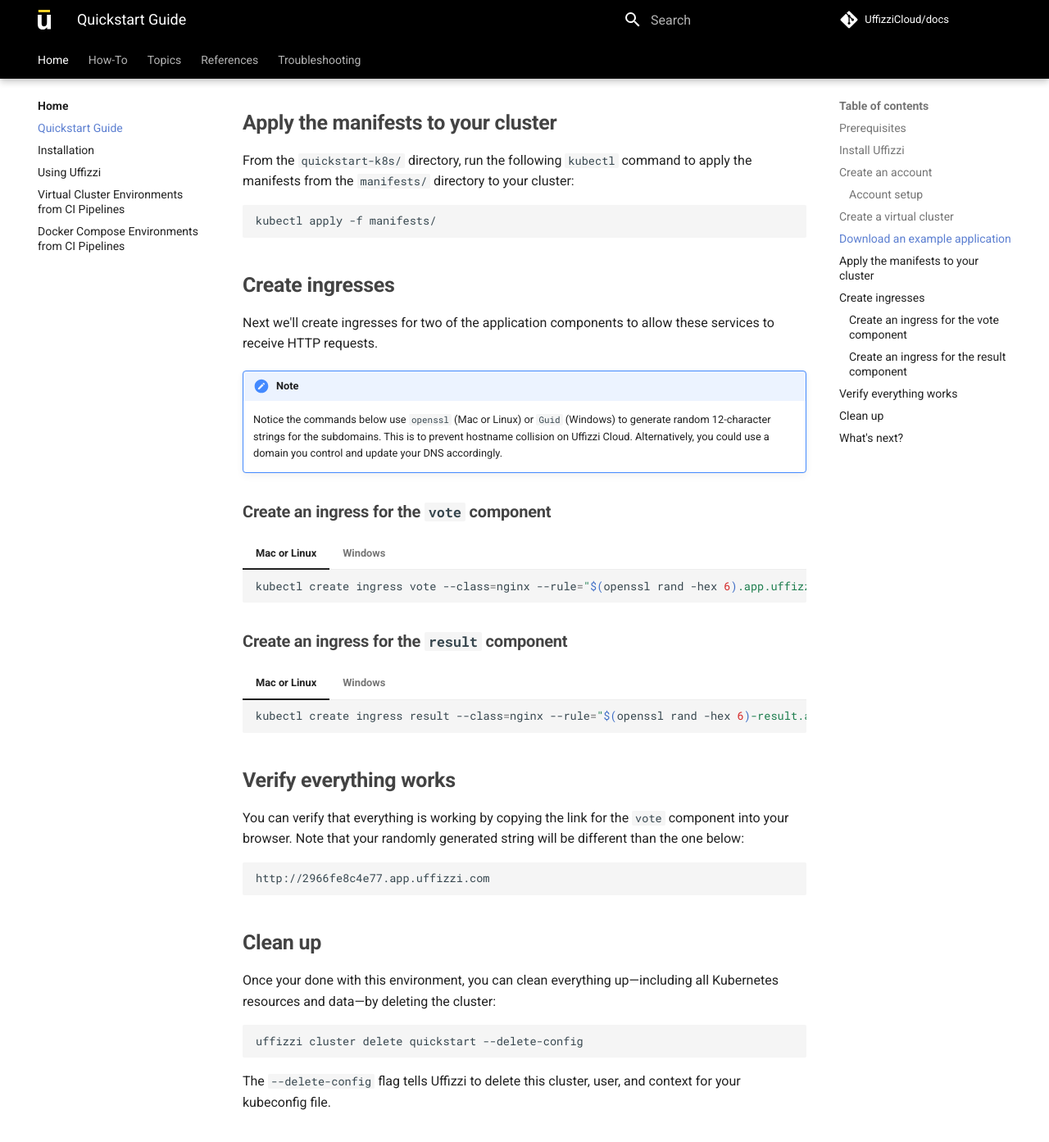
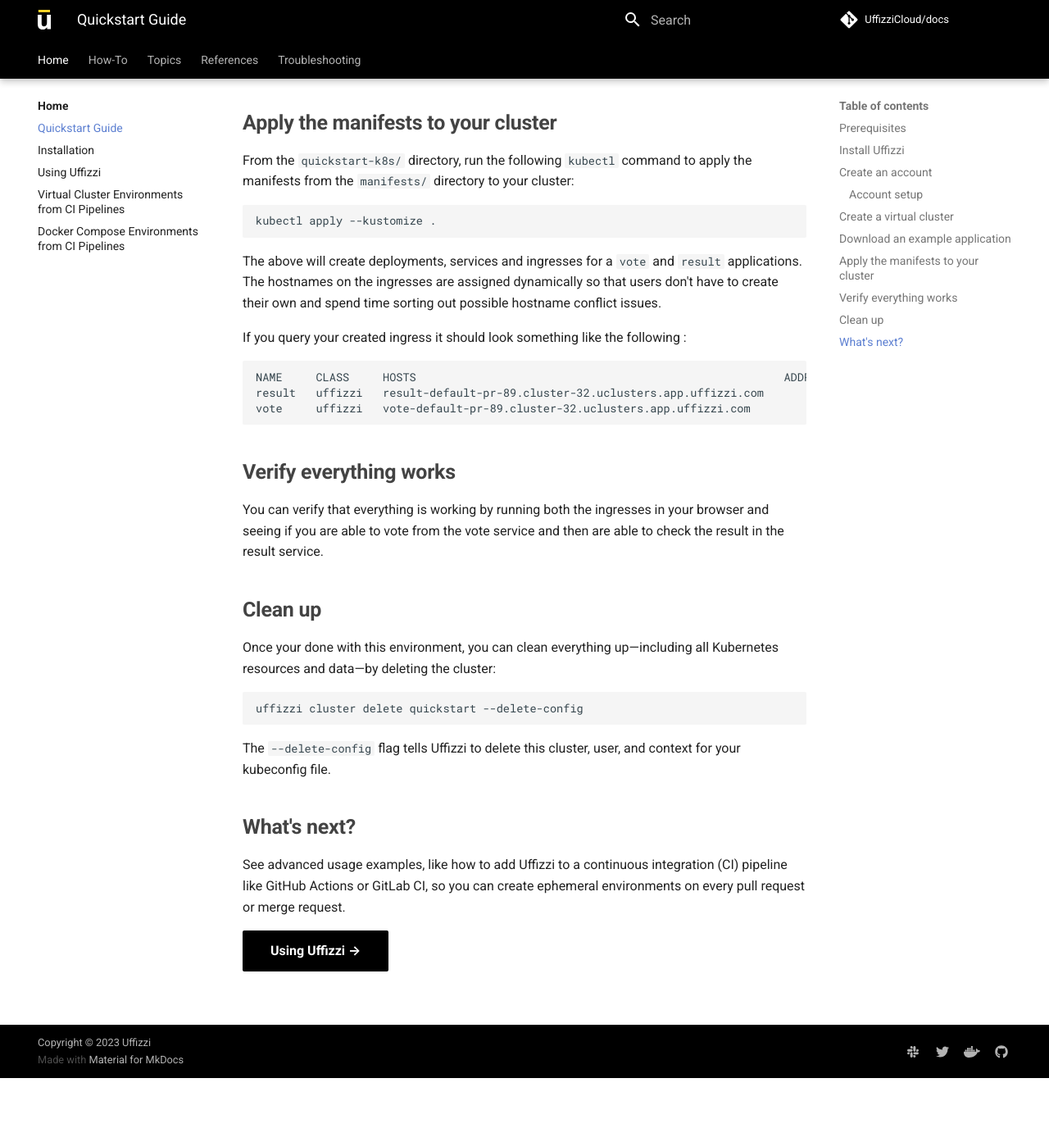
Before and after one commit to UffizziCloud/docs, an MkDocs documentation site: the page built from docs/quickstart.md, in a window 1280 px wide and 1400 px high, scrolled down 2225 px. Shown: the top 1393 px of the window at 82% size. Built offline with MkDocs 1.6.1 and Material for MkDocs 9.7.7, drawn with Linux system fonts in a browser that asks for light colours; comment, search, counter and statistics services are not loaded; after the commit the page ends 3540 px from its top, so only the background shows below that.

Commit message:
uffizzi cluster support

````diff
--- a/docs/quickstart.md
+++ b/docs/quickstart.md
@@ -75,53 +75,21 @@
 From the `quickstart-k8s/` directory, run the following `kubectl` command to apply the manifests from the `manifests/` directory to your cluster:
 
 ``` bash
-kubectl apply -f manifests/
+kubectl apply --kustomize .
 ```
 
-## Create ingresses
+The above will create deployments, services and ingresses for a `vote` and `result` applications. The hostnames on the ingresses are assigned dynamically so that users don't have to create their own and spend time sorting out possible hostname conflict issues.
 
-Next we'll create ingresses for two of the application components to allow these services to receive HTTP requests.
-
-!!! Note
-    Notice the commands below use `openssl` (Mac or Linux) or `Guid` (Windows) to generate random 12-character strings for the subdomains. This is to prevent hostname collision on Uffizzi Cloud. Alternatively, you could use a domain you control and update your DNS accordingly.
-
-### Create an ingress for the `vote` component
-
-=== "Mac or Linux"
-
-    ``` bash
-    kubectl create ingress vote --class=nginx --rule="$(openssl rand -hex 6).app.uffizzi.com/*=vote:5000"
-    ```
-
-=== "Windows"
-
-    ``` powershell
-    kubectl create ingress vote --class=nginx --rule="$((New-Guid).Guid.SubString(0,12)).app.uffizzi.com/*=vote:5000"
-
-    ```
-
-### Create an ingress for the `result` component
-
-=== "Mac or Linux"
-
-    ``` bash
-    kubectl create ingress result --class=nginx --rule="$(openssl rand -hex 6)-result.app.uffizzi.com/*=result:5000"
-    ```
-
-=== "Windows"
-
-    ``` powershell
-    kubectl create ingress result --class=nginx --rule="$((New-Guid).Guid.SubString(0,12))-result.app.uffizzi.com/*=result:5000"
-
-    ```
+If you query your created ingress it should look something like the following :
+```
+NAME     CLASS     HOSTS                                                       ADDRESS   PORTS     AGE
+result   uffizzi   result-default-pr-89.cluster-32.uclusters.app.uffizzi.com             80, 443   14m
+vote     uffizzi   vote-default-pr-89.cluster-32.uclusters.app.uffizzi.com               80, 443   14m
+```
 
 ## Verify everything works
 
-You can verify that everything is working by copying the link for the `vote` component into your browser. Note that your randomly generated string will be different than the one below:
-
-```
-http://2966fe8c4e77.app.uffizzi.com
-```
+You can verify that everything is working by running both the ingresses in your browser and seeing if you are able to vote from the vote service and then are able to check the result in the result service.
 
 ## Clean up
 
````
Also changed, not shown: docs/using-uffizzi.md (+13 -1 lines).
